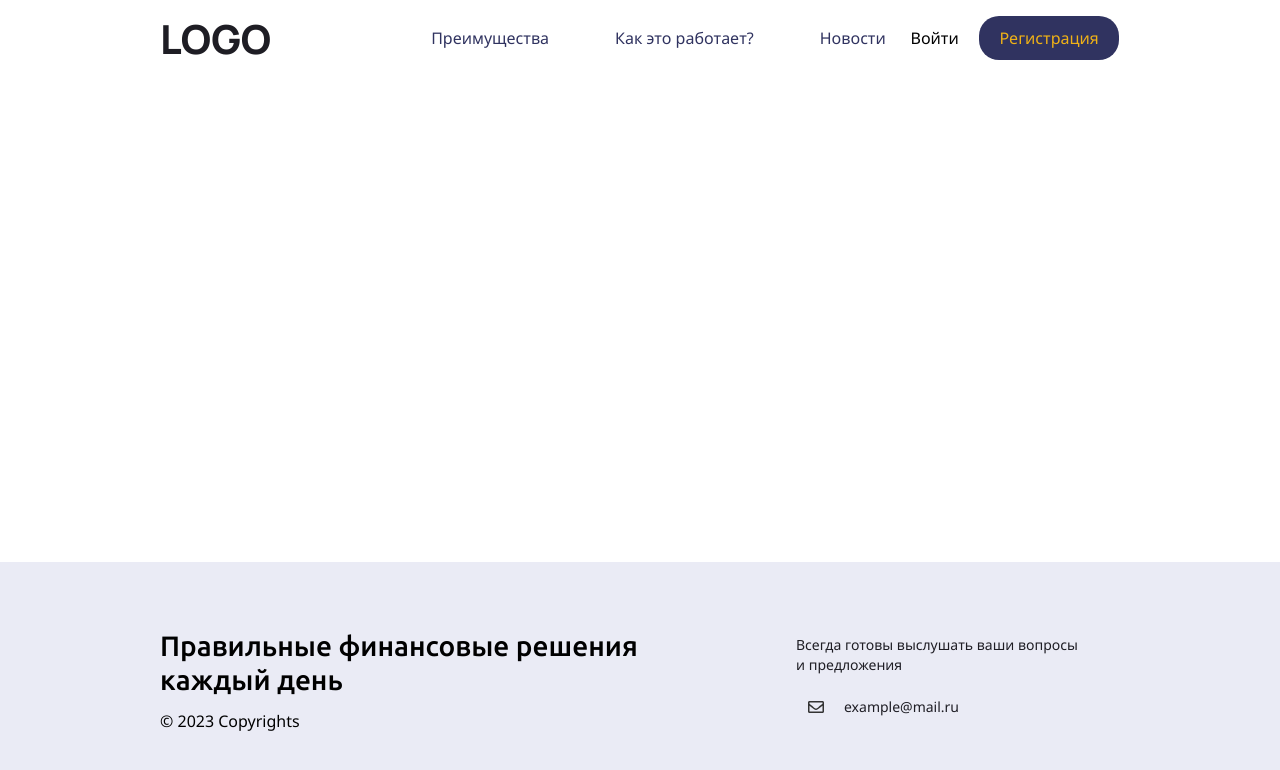
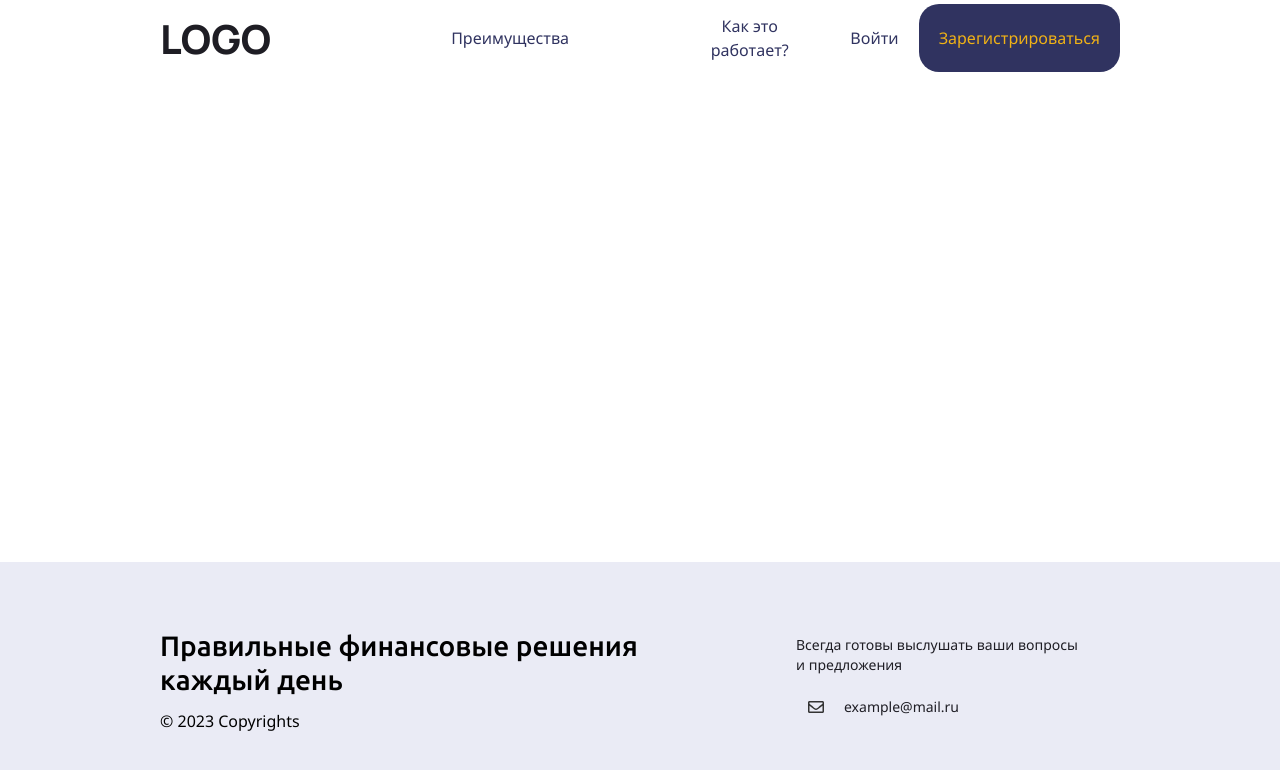
Before and after one commit to itpractice-team/family_budget, a React (Create React App) app in the folder frontend/: page / in a window 1280 px wide. Shown: the top 770 px of the page. Built offline with nearby package versions, Linux system fonts and the light colour scheme.

Commit message:
change-header

```diff
--- a/frontend/src/Components/Header/Header.jsx
+++ b/frontend/src/Components/Header/Header.jsx
@@ -1,13 +1,17 @@
+/* eslint-disable jsx-a11y/no-static-element-interactions */
+/* eslint-disable jsx-a11y/click-events-have-key-events */
 /* eslint-disable jsx-a11y/control-has-associated-label */
-import { useCallback } from 'react';
+import { useState } from 'react';
 import { useSelector, useDispatch } from 'react-redux';
-import { NavLink } from 'react-router-dom';
+import { NavLink, useMatch } from 'react-router-dom';
 import './Header.scss';
 import Logo from '../Logo/Logo';
 import RegisterPopup from '../RegisterPopup/RegisterPopup';
 import LoginPopup from '../LoginPopup/LoginPopup';
 import { toggleRegisterPopup, toggleLoginPopup } from '../../store/slices/togglePopupSlice';
-import { logoutUser } from '../../store/slices/loginSlice';
+import ProfileTooltip from '../ProfileTooltip/ProfileTooltip';
+import defaultavatar from '../../Images/avatar.svg';
+import Button from '../../ui/Button/Button';
 
 export default function Header() {
   const dispatch = useDispatch();
@@ -15,7 +19,14 @@ export default function Header() {
   const isRegisterPopupOpen = useSelector((state) => state.popup.isRegisterPopupOpen);
   const isLoginPopupOpen = useSelector((state) => state.popup.isLoginPopupOpen);
   const isLogin = useSelector((state) => state.login.login);
+  const isLoading = useSelector((store) => store.user.loading);
   const { avatar } = useSelector((state) => state.user.user);
+
+  const isBudget = useMatch({ path: '/budget', exact: true });
+  const isStatistic = useMatch({ path: '/statistic', exact: true });
+  const isHelp = useMatch({ path: '/help', exact: true });
+
+  const [isTooltipOpen, setIsTooltipOpen] = useState(false);
 
   const handleRegisterClick = () => {
     dispatch(toggleRegisterPopup(true));
@@ -31,69 +42,78 @@ export default function Header() {
     dispatch(toggleLoginPopup(false));
   };
 
-  const handleLogout = useCallback(() => {
-    dispatch(logoutUser());
-  }, [dispatch]);
+  const handleProfileTooltipClick = () => {
+    setIsTooltipOpen(!isTooltipOpen);
+  };
 
   return (
     <header className="header">
       <Logo />
       {!isLogin ? (
-        <nav className="header__home-menu">
-          <div className="header__home-links">
-            <button type="button" className="header__home-link">
-              Преимущества
-            </button>
-            <button type="button" className="header__home-link">
-              Как это работает?
-            </button>
-            <button type="button" className="header__home-link">
-              Новости
-            </button>
+        <div className="header__content">
+          <nav className="header__menu">
+            <Button variant="fiat" type="text" text="Преимущества" size="medium" />
+            <Button variant="fiat" type="text" text="Как это работает?" size="medium" />
+          </nav>
+          <div className="header__buttons">
+            <Button
+              variant="fiat"
+              type="text"
+              text="Войти"
+              size="medium"
+              onClick={handleLoginClick}
+            />
+
+            <Button
+              variant="primary"
+              type="text"
+              text="Зарегистрироваться"
+              size="medium"
+              onClick={handleRegisterClick}
+            />
           </div>
-          <div className="header__buttons">
-            <button type="button" className="header__button-login" onClick={handleLoginClick}>
-              Войти
-            </button>
-            <button
-              type="button"
-              className="header__button-registration"
-              onClick={handleRegisterClick}
+        </div>
+      ) : (
+        <div className="header__content">
+          <nav className="header__menu">
+            <NavLink
+              to="/budget"
+              className={isBudget ? 'header__menu-link_active' : 'header__menu-link'}
             >
-              Регистрация
-            </button>
-          </div>
-        </nav>
-      ) : (
-        <>
-          <nav className="header__menu">
-            <ul className="header__menu-list">
-              <li>
-                <NavLink to="/budget" className="header__menu-link">
-                  <p>Бюджет</p>
-                </NavLink>
-              </li>
-              <li>
-                <NavLink to="/statistic" className="header__menu-link">
-                  <p>Статистика</p>
-                </NavLink>
-              </li>
-              <li>
-                <NavLink to="/help" className="header__menu-link">
-                  <p>Помощь</p>
-                </NavLink>
-              </li>
-            </ul>
+              Бюджет
+            </NavLink>
+
+            <NavLink
+              to="/statistic"
+              className={isStatistic ? 'header__menu-link_active' : 'header__menu-link'}
+            >
+              Статистика
+            </NavLink>
+
+            <NavLink
+              to="/help"
+              className={isHelp ? 'header__menu-link_active' : 'header__menu-link'}
+            >
+              Помощь
+            </NavLink>
           </nav>
-          <NavLink to="/profile" className="header__profile-link">
-            <img src={avatar} className="header__profile-icon" alt="Аватар" />
-          </NavLink>
-          <button className="btn__exit" type="button" onClick={handleLogout} />
-        </>
+          {isLoading ? (
+            <img src={defaultavatar} className="header__profile-icon" alt="Дефолтный аватар" />
+          ) : (
+            <div onClick={handleProfileTooltipClick} className="div">
+              <img
+                src={avatar === null ? defaultavatar : avatar}
+                className="header__profile-icon"
+                alt="Аватар"
+              />
+            </div>
+          )}
+          {isTooltipOpen && (
+            <ProfileTooltip isOpen={isTooltipOpen} onClose={handleProfileTooltipClick} />
+          )}
+        </div>
       )}
-
       {isRegisterPopupOpen && <RegisterPopup onClose={closeRegisterPopup} />}
-
       {isLoginPopupOpen && <LoginPopup onClose={closeLoginPopup} />}
     </header>
   );
--- a/frontend/src/Components/Header/Header.scss
+++ b/frontend/src/Components/Header/Header.scss
@@ -1,4 +1,8 @@
 @import '../../styles/consts.scss';
+
+.div {
+  position: relative;
+}
 
 .header {
   display: flex;
@@ -7,67 +11,46 @@
   padding: 0 160px;
 }
 
-.header__home-menu,
-.header__menu {
+.header__content {
+  position: relative;
+  width: 100%;
   display: flex;
-  // width: 100%;
-  align-items: center;
   justify-content: space-between;
 }
 
-.header__home-links {
-  width: 459px;
+.header__menu {
   display: flex;
-  gap: 66px;
-}
-
-.header__menu-list {
-  margin-right: 700px;
-  width: 463px;
-  display: flex;
+  gap: 80px;
+  align-items: center;
   justify-content: space-between;
-  gap: 91px;
 }
 
 .header__buttons {
   display: flex;
 }
 
-.header__home-link,
 .header__home-button,
 .header__menu-link {
   @include text-medium-web;
   color: #303360;
-}
-
-.header__button-login {
-  width: 89px;
-  height: 44px;
-}
-
-.header__button-registration {
-  @include text-medium-web;
-  width: 140px;
-  height: 44px;
-  background: #303360;
-  border-radius: 20px;
-  color: #f0b216;
-}
-
-// .header__profile-link {
-//   border-radius: 20px;
-//   width: 40px;
-//   height: 40px;
-// }
-
-.header__profile-icon {
-  width: 40px;
-  height: 40px;
+  padding: 5px 15px;
   border-radius: 20px;
 }
 
-.btn__exit {
-  background-image: url(../../Images/exit.svg);
-  width: 40px;
-  height: 40px;
+.header__menu-link_active {
+  @include text-medium-web;
+  color: #303360;
+  background-color: #f4f4f4;
+  padding: 5px 15px;
+  border-radius: 20px;
 }
+
+.header__menu-link:hover {
+  color: #4a4e92;
+}
+
+.header__profile-icon {
+  width: 32px;
+  height: 32px;
+  border-radius: 20px;
+}
```
